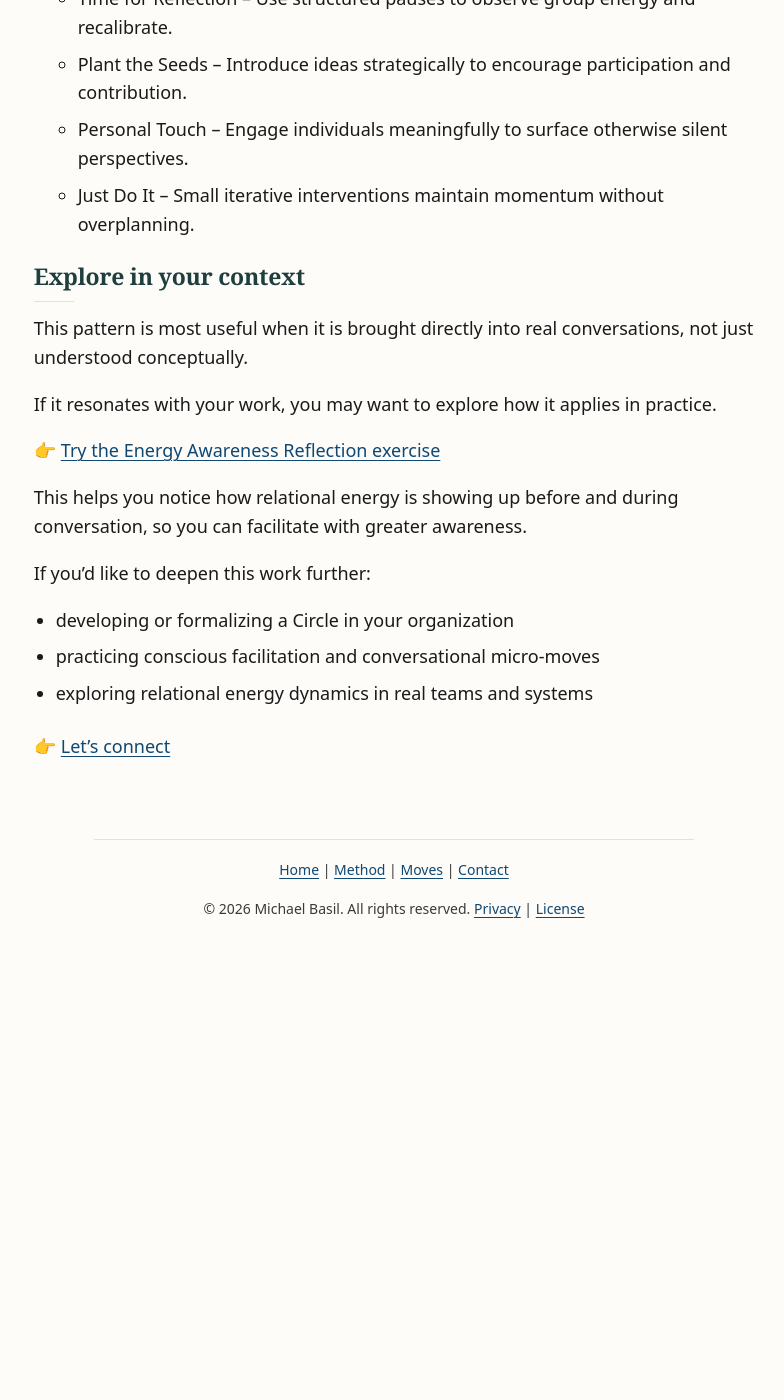
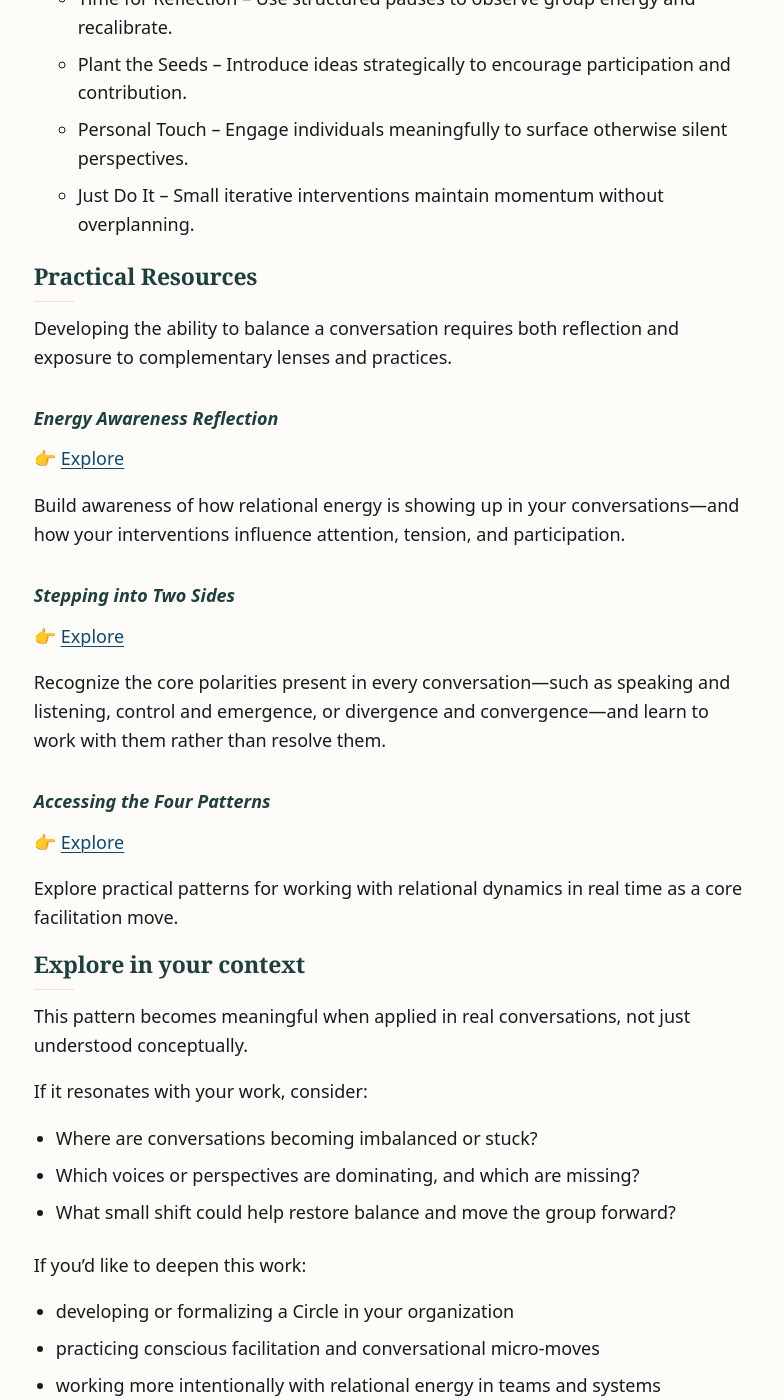
Before and after one commit to basil-family-lab/circle, a Jekyll site: the page built from balance.md, in a window 1280 px wide and 1400 px high, scrolled down 5628 px. Shown: the whole window, without its empty margins (246-1030 px from the left). Built offline with Jekyll 4.4.1, drawn with Linux system fonts in a browser that asks for light colours; before the commit the page ends 6578 px from its top, so only the background shows below that.

Commit message:
feat: add zen leadership exercises

```diff
--- a/balance.md
+++ b/balance.md
@@ -148,20 +148,42 @@ A Circle session, and any conversation, becomes a **space to practice and reinfo
   - Personal Touch – Engage individuals meaningfully to surface otherwise silent perspectives.
   - Just Do It – Small iterative interventions maintain momentum without overplanning.
 
+## Practical Resources
+
+Developing the ability to balance a conversation requires both reflection and exposure to complementary lenses and practices.
+
+### Energy Awareness Reflection
+
+👉 [Explore](/reflection/){: data-ga-event="learn_more" data-ga-label="balance_to_reflection"}
+
+Build awareness of how relational energy is showing up in your conversations—and how your interventions influence attention, tension, and participation.
+
+### Stepping into Two Sides
+
+👉 [Explore](https://www.youtube.com/watch?v=b2OZ22QX47E)
+
+Recognize the core polarities present in every conversation—such as speaking and listening, control and emergence, or divergence and convergence—and learn to work with them rather than resolve them.
+
+### Accessing the Four Patterns
+
+👉 [Explore](https://www.youtube.com/watch?v=RdRpkZwu5rg)
+
+Explore practical patterns for working with relational dynamics in real time as a core facilitation move.
+
 ## Explore in your context
 
-This pattern is most useful when it is brought directly into real conversations, not just understood conceptually.
+This pattern becomes meaningful when applied in real conversations, not just understood conceptually.
 
-If it resonates with your work, you may want to explore how it applies in practice.
+If it resonates with your work, consider:
 
-👉 [Try the Energy Awareness Reflection exercise](/reflection/){: data-ga-event="learn_more" data-ga-label="balance_to_reflection"}
+- Where are conversations becoming imbalanced or stuck?
+- Which voices or perspectives are dominating, and which are missing?
+- What small shift could help restore balance and move the group forward?
 
-This helps you notice how relational energy is showing up before and during conversation, so you can facilitate with greater awareness.
-
-If you’d like to deepen this work further:
+If you’d like to deepen this work:
 
 - developing or formalizing a Circle in your organization
 - practicing conscious facilitation and conversational micro-moves
-- exploring relational energy dynamics in real teams and systems
+- working more intentionally with relational energy in teams and systems
 
 👉 [Let's connect](/contact/){: data-ga-event="contact_click" data-ga-label="balance_to_connect"}
```
